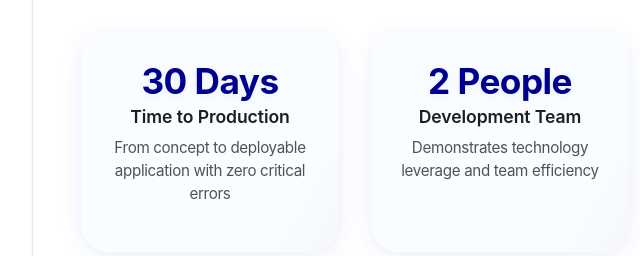
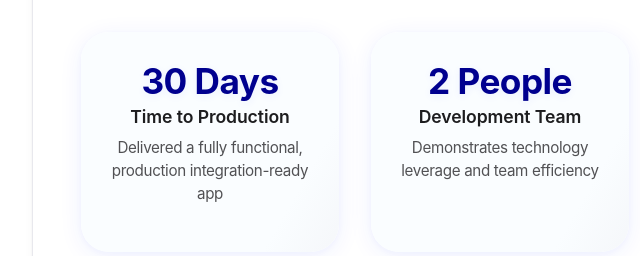
Before and after one commit to yoshiafk/presentation-axa-lens, a website: page index.html in a window 1280 px wide. Shown: the part 3620-3876 px from the top of the page, 140-780 px from the left. Drawn offline with Linux system fonts and the light colour scheme.

Commit message:
Revise ROI detail description in index.html
Updated the detail description for the production timeline.

```diff
--- a/index.html
+++ b/index.html
@@ -200,7 +200,7 @@
                     <div class="roi-item">
                         <div class="roi-number">30 Days</div>
                         <div class="roi-label">Time to Production</div>
-                        <div class="roi-detail">From concept to deployable application with zero critical errors</div>
+                        <div class="roi-detail">Delivered a fully functional, production integration-ready app</div>
                     </div>
                     <div class="roi-item">
                         <div class="roi-number">2 People</div>
```
